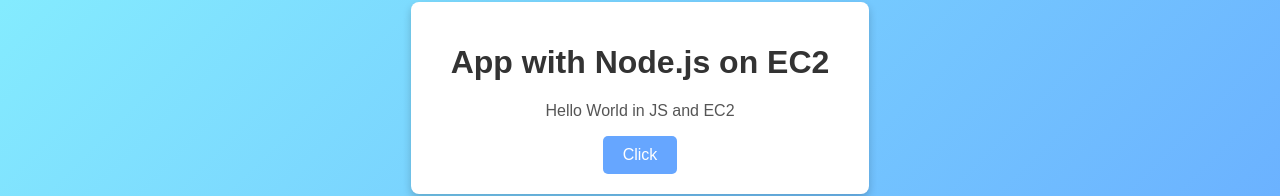
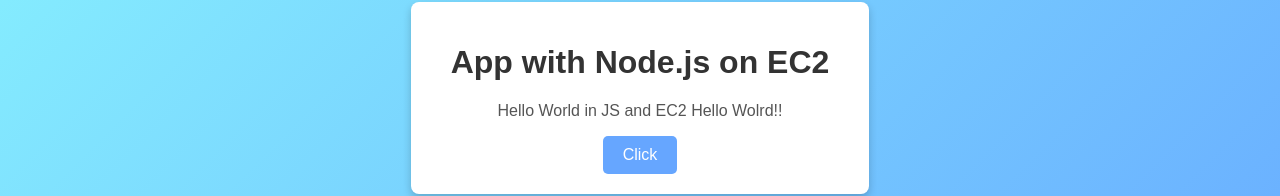
Before and after one commit to Retrofiyer/PracticeEC2, a website: page public/index.html in a window 1280 px wide. Shown: the part 302-498 px from the top of the page. Drawn offline with Linux system fonts and the light colour scheme.

Commit message:
feat: :sparkles: Index.html modify

```diff
--- a/public/index.html
+++ b/public/index.html
@@ -45,7 +45,7 @@
 <body>
     <div class="container">
         <h1>App with Node.js on EC2</h1>
-        <p>Hello World in JS and EC2</p>
+        <p>Hello World in JS and EC2 Hello Wolrd!!</p>
         <button id="alertButton">Click</button>
     </div>
     <script>
```
